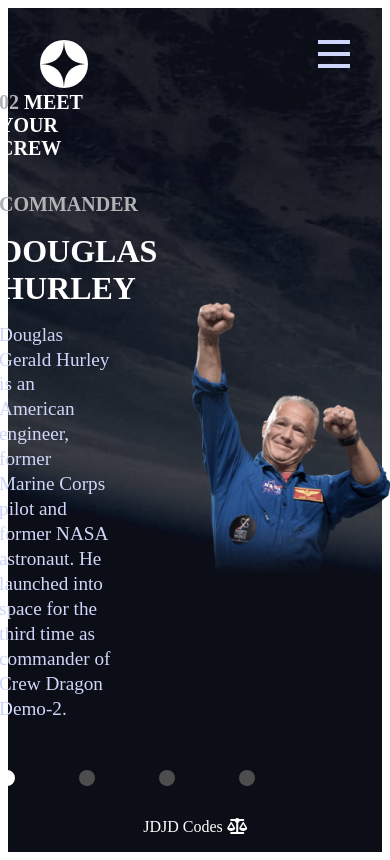
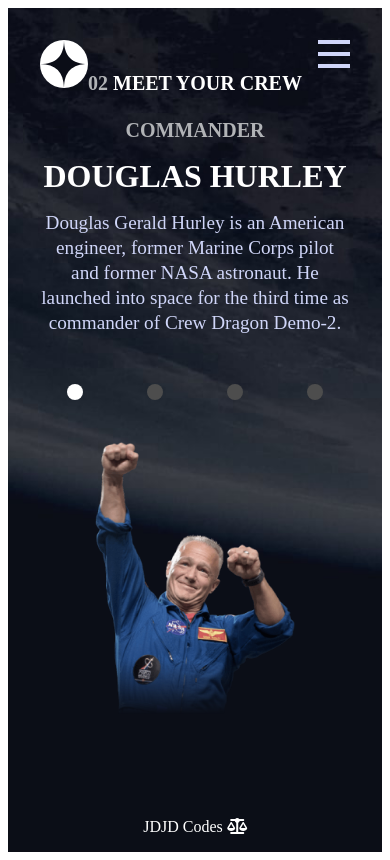
Before and after one commit to uconnwomensbball/SpaceTourismSite, a React (Vite) app: page /crew in a window 390 px wide. Built offline with nearby package versions, Linux system fonts and the light colour scheme; a web font is replaced by a local one.

Commit message:
30 Dec 25 - styles: @mediaqueries for mobile

```diff
--- a/src/index.css
+++ b/src/index.css
@@ -574,9 +574,9 @@
 
     .explore-btn{
         height: 10rem;
-        width: 9rem;
+        width: 10rem;
         min-height: 10rem;
-        min-width: 9rem;
+        min-width: 10rem;
         font-size: 1.25rem;
         margin-top: 1rem;
     }
@@ -586,12 +586,28 @@
     }
 
     /* Destination Page -- Mobile*/
+    .destination-nav{
+        justify-content: center;
+    }
+
     .destination-main{
-        padding: 0 5rem;
+        padding: 0 2rem;
+    }
+
+    .destination-content-div{
+        flex-direction: column;
+        justify-content: center;
+        align-items: center;
+        padding: 0;
+        margin: 0;
+        text-align: center;
+        gap: 1rem;
     }
 
     .destination-content-div>div>img{
         width: 12rem;
+        margin: 0 0 1rem 0;
+
     }
 
     .destination-content-div>div>h1{
@@ -601,19 +617,46 @@
 
     .destination-content-div>div>h2{
         font-size: 1.25rem;
+        margin: 0 0 2rem 0;
     }
 
     .destination-details-div{
         width: 100%;
     }
 
+    .destination-details-div>p{
+        text-align: center;
+    }
+
+    .destination-distance-traveltime-div{
+        justify-content: center;
+    }
+
     /* Crew Page -- Mobile*/
+    .crew-main{
+        flex-direction: column;
+        gap: 7rem;
+    }
+
+    .crew-details-div{
+        flex-direction: column;
+        justify-content: center;
+        align-items: center;
+        text-align: center;
+        height: 20%;
+        width: 100%;
+        padding: 0 2rem;
+    }
+
     .crew-details-div>h1{
         font-size: 2rem;
+        margin-top: .25rem;
     }
 
     .crew-details-div>h2{
         font-size: 1.25rem;
+        margin: .75rem;
+
     }
 
     .crew-details-div>p{
@@ -634,6 +677,23 @@
     .tech-main{
         min-height: 100vh;
         padding: 0;
+
+
+    }
+
+    .tech-nav{
+        flex-direction: row;
+        gap: 2rem;
+    }
+    .tech-content-div{
+        flex-direction: column-reverse;
+        gap: 1.5rem;
+    }
+
+    .tech-details-div{
+        text-align: center;
+        padding: 0 2rem;
+
     }
 
     .tech-details-div>div>h1{
@@ -642,6 +702,7 @@
 
     .tech-details-div>h2, .tech-details-div>div>h2{
         font-size: 1.25rem;
+        margin-bottom: 1.5rem;
     }
 
     .tech-details-div>div>p{
```
